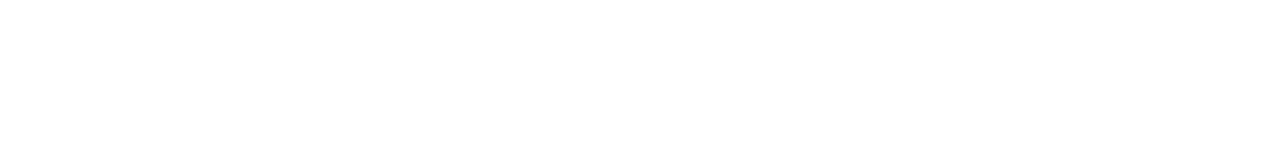
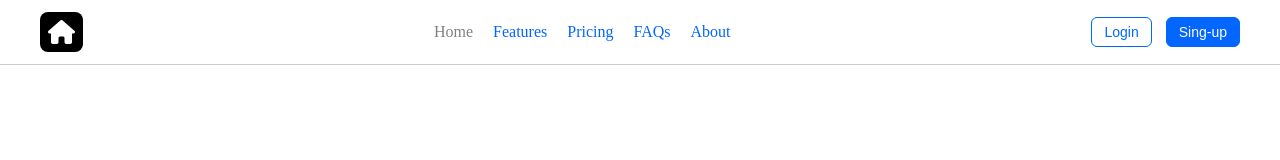
Before and after one commit to qsc811022/Home_work_CSS, a plain HTML site: page 3/index.html in a window 1280 px wide. Drawn offline with Linux system fonts and the light colour scheme.

Commit message:
導覽列

```diff
--- a/3/index.html
+++ b/3/index.html
@@ -1,11 +1,96 @@
 <!DOCTYPE html>
 <html lang="en">
+
 <head>
     <meta charset="UTF-8">
     <meta name="viewport" content="width=device-width, initial-scale=1.0">
-    <title>Document</title>
+    <title>Flex_導覽列</title>
+    <link rel="stylesheet" href="https://cdnjs.cloudflare.com/ajax/libs/font-awesome/6.7.2/css/all.min.css"
+        integrity="sha512-Evv84Mr4kqVGRNSgIGL/F/aIDqQb7xQ2vcrdIwxfjThSH8CSR7PBEakCr51Ck+w+/U6swU2Im1vVX0SVk9ABhg=="
+        crossorigin="anonymous" referrerpolicy="no-referrer" />
+    <style>
+        * {
+            padding: 0;
+            margin: 0;
+            list-style: none;
+        }
+
+        nav {
+            display: flex;
+            justify-content: space-between;
+            align-items: center;
+            padding: 12px 40px;
+            border-bottom: 1px solid #ccc;
+        }
+
+        .logo i {
+            font-size: 24px;
+            background-color: black;
+            color: white;
+            padding: 8px;
+            border-radius: 8px;
+        }
+
+        .txt ul {
+            display: flex;
+            gap: 20px;
+        }
+
+        .txt ul li {
+            font-size: 16px;
+            cursor: pointer;
+        }
+
+        .txt ul li:first-child {
+            color: gray;
+            /* Home */
+        }
+
+        .txt ul li:not(:first-child) {
+            color: #0366ff;
+            /* 其他藍色 */
+        }
+
+        .button input[type="button"] {
+            padding: 6px 12px;
+            font-size: 14px;
+            margin-left: 10px;
+            border-radius: 6px;
+            cursor: pointer;
+            border: 1px solid #0366ff;
+            background-color: transparent;
+            color: #0366ff;
+            transition: all 0.2s ease-in-out;
+        }
+
+        .button input[type="button"]:last-child {
+            background-color: #0366ff;
+            color: white;
+            border: 1px solid #0366ff;
+        }
+    </style>
 </head>
+
 <body>
+    <nav>
+        <div class="logo">
+            <i class="fa-solid fa-house"></i>
+        </div>
+        <div class="txt">
+            <ul>
+                <li>Home</li>
+                <li>Features</li>
+                <li>Pricing</li>
+                <li>FAQs</li>
+                <li>About</li>
+            </ul>
+        </div>
+        <div class="button">
+            <input type="button" value="Login">
+            <input type="button" value="Sing-up">
+        </div>
+    </nav>
 
 </body>
+
 </html>
```
